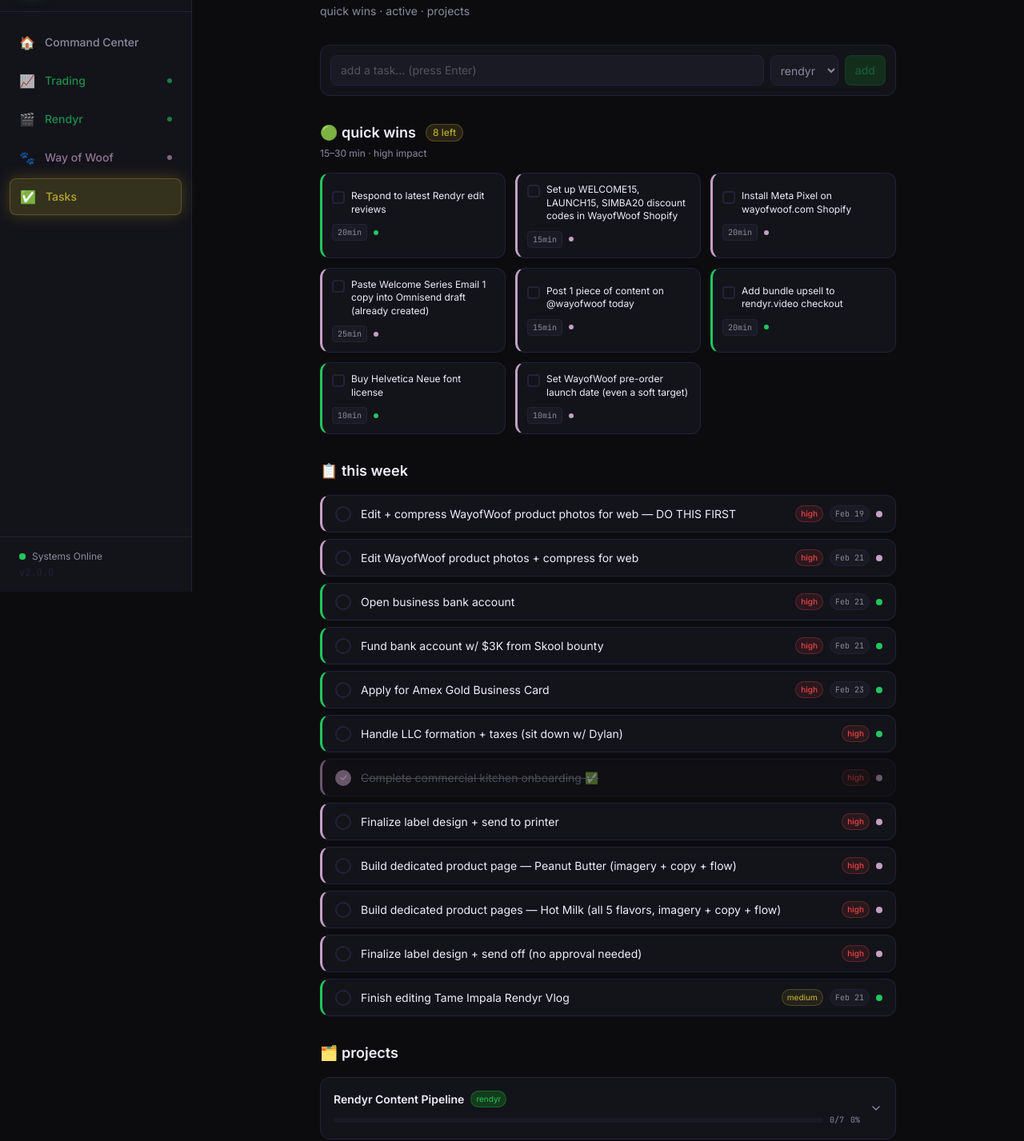
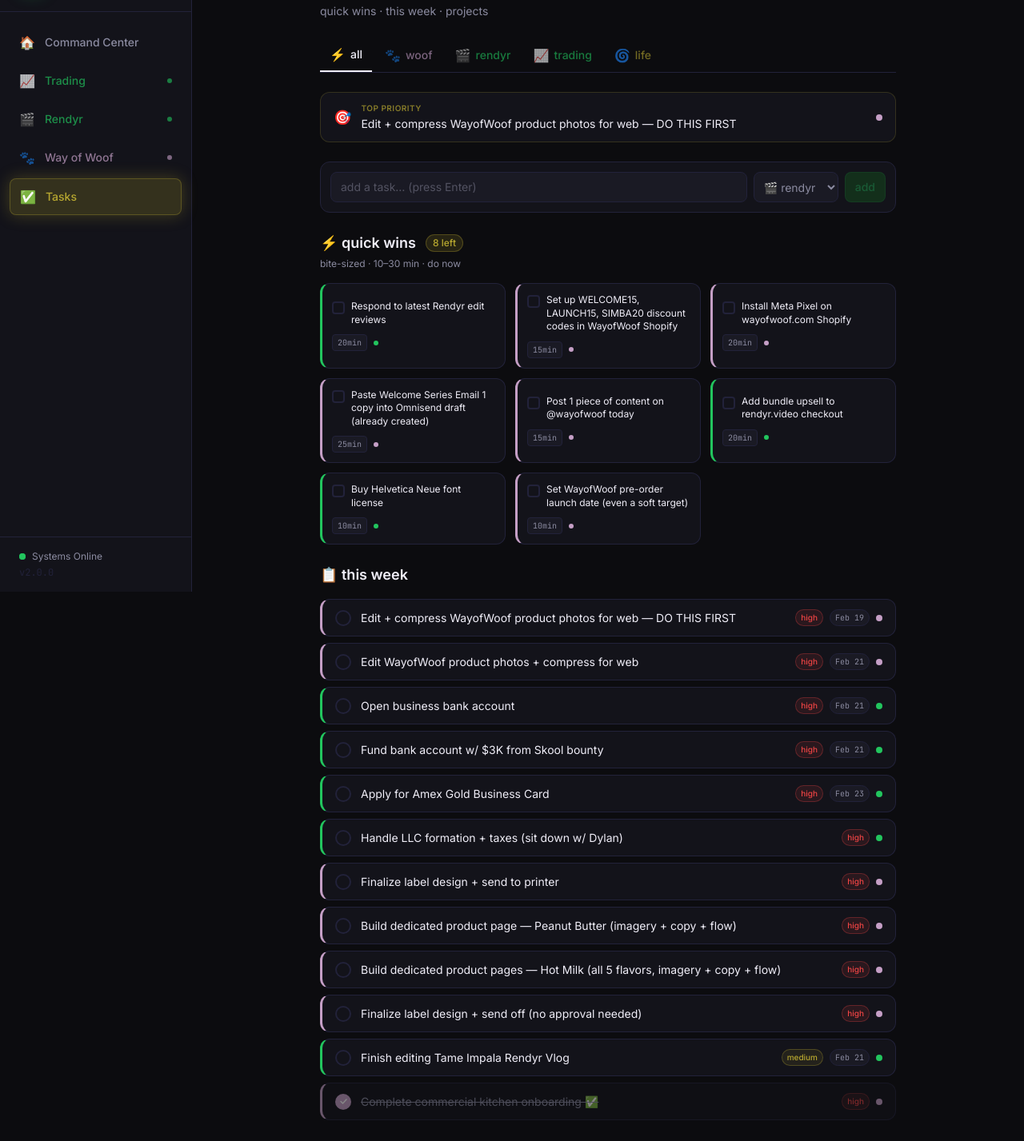
Before and after one commit to kuvomoney-hue/This-is-gonna-be-fun, a Next.js app: page /tasks in a window 1280 px wide. Shown: the part 60-1487 px from the top of the page at 80% size. Built offline with nearby package versions, Linux system fonts and the light colour scheme.

Commit message:
⚡ Tasks UX v2: category filter tabs, focus banner, next-action hints in projects

```diff
--- a/app/tasks/page.tsx
+++ b/app/tasks/page.tsx
@@ -1,10 +1,11 @@
 "use client";
 
 import { useState, useEffect, useRef } from "react";
-import { ChevronDown, ChevronRight } from "lucide-react";
+import { ChevronDown } from "lucide-react";
 
 // ── Types ──────────────────────────────────────────────────
 type Category = "rendyr" | "woof" | "trading" | "life";
+type FilterTab = "all" | Category;
 type Priority = "high" | "medium" | "low";
 
 interface QuickWin {
@@ -37,6 +38,7 @@
   category: Category;
   priority: Priority;
   progress: number;
+  note?: string;
   subtasks: Subtask[];
 }
 
@@ -47,11 +49,31 @@
 }
 
 // ── Color helpers ──────────────────────────────────────────
-const categoryColor: Record<Category, { dot: string; border: string; badge: string; glow: string }> = {
-  rendyr:  { dot: "bg-primary-bright",  border: "border-l-primary-bright",  badge: "bg-primary/60 text-primary-bright border border-primary-bright/30", glow: "shadow-glow-green" },
-  trading: { dot: "bg-primary-bright",  border: "border-l-primary-bright",  badge: "bg-primary/60 text-primary-bright border border-primary-bright/30", glow: "shadow-glow-green" },
-  woof:    { dot: "bg-wow-purple",       border: "border-l-wow-purple",      badge: "bg-wow-navy-dim/80 text-wow-purple border border-wow-purple/30",    glow: "shadow-glow-purple" },
-  life:    { dot: "bg-wow-amber",        border: "border-l-wow-amber",       badge: "bg-surface2 text-wow-amber border border-wow-amber/30",             glow: "shadow-glow-amber" },
+const categoryColor: Record<Category, { dot: string; border: string; badge: string; glow: string; tab: string; tabActive: string }> = {
+  rendyr:  {
+    dot: "bg-primary-bright", border: "border-l-primary-bright",
+    badge: "bg-primary/60 text-primary-bright border border-primary-bright/30",
+    glow: "shadow-glow-green", tab: "text-primary-bright/60 hover:text-primary-bright",
+    tabActive: "text-primary-bright border-b-2 border-primary-bright"
+  },
+  trading: {
+    dot: "bg-primary-bright", border: "border-l-primary-bright",
+    badge: "bg-primary/60 text-primary-bright border border-primary-bright/30",
+    glow: "shadow-glow-green", tab: "text-primary-bright/60 hover:text-primary-bright",
+    tabActive: "text-primary-bright border-b-2 border-primary-bright"
+  },
+  woof: {
+    dot: "bg-wow-purple", border: "border-l-wow-purple",
+    badge: "bg-wow-navy-dim/80 text-wow-purple border border-wow-purple/30",
+    glow: "shadow-glow-purple", tab: "text-wow-purple/60 hover:text-wow-purple",
+    tabActive: "text-wow-purple border-b-2 border-wow-purple"
+  },
+  life: {
+    dot: "bg-wow-amber", border: "border-l-wow-amber",
+    badge: "bg-surface2 text-wow-amber border border-wow-amber/30",
+    glow: "shadow-glow-amber", tab: "text-wow-amber/60 hover:text-wow-amber",
+    tabActive: "text-wow-amber border-b-2 border-wow-amber"
+  },
 };
 
 const priorityBadge: Record<Priority, string> = {
@@ -77,9 +99,18 @@
 const STORAGE_KEY_PROJ = "tasks_v2_projects";
 const STORAGE_KEY_USER = "tasks_v2_user";
 
+const FILTER_TABS: { key: FilterTab; label: string; emoji: string }[] = [
+  { key: "all",     label: "all",     emoji: "⚡" },
+  { key: "woof",    label: "woof",    emoji: "🐾" },
+  { key: "rendyr",  label: "rendyr",  emoji: "🎬" },
+  { key: "trading", label: "trading", emoji: "📈" },
+  { key: "life",    label: "life",    emoji: "🌀" },
+];
+
 // ── Main Page ──────────────────────────────────────────────
 export default function TasksPage() {
   const [data, setData] = useState<TasksData | null>(null);
+  const [filter, setFilter] = useState<FilterTab>("all");
   const [qwDone, setQwDone] = useState<Record<string, boolean>>({});
   const [atDone, setAtDone] = useState<Record<string, boolean>>({});
   const [projSubDone, setProjSubDone] = useState<Record<string, boolean>>({});
@@ -89,15 +120,11 @@
   const [newCat, setNewCat] = useState<Category>("rendyr");
   const inputRef = useRef<HTMLInputElement>(null);
 
-  // Load JSON + localStorage on mount
   useEffect(() => {
     fetch("/data/tasks.json")
       .then(r => r.json())
-      .then((d: TasksData) => {
-        setData(d);
-      })
+      .then((d: TasksData) => setData(d))
       .catch(console.error);
-
     try {
       const qw = localStorage.getItem(STORAGE_KEY_QW);
       if (qw) setQwDone(JSON.parse(qw));
@@ -110,7 +137,6 @@
     } catch {}
   }, []);
 
-  // Persist done states
   useEffect(() => { localStorage.setItem(STORAGE_KEY_QW, JSON.stringify(qwDone)); }, [qwDone]);
   useEffect(() => { localStorage.setItem(STORAGE_KEY_AT, JSON.stringify(atDone)); }, [atDone]);
   useEffect(() => { localStorage.setItem(STORAGE_KEY_PROJ, JSON.stringify(projSubDone)); }, [projSubDone]);
@@ -147,12 +173,18 @@
     );
   }
 
-  const quickWins = data.quickWins;
+  // ── Filtered data ──────────────────────────────────────
+  const filterFn = (cat: Category) => filter === "all" || filter === cat;
+
+  const quickWins = data.quickWins.filter(t => filterFn(t.category));
   const incompleteQW = quickWins.filter(t => !qwDone[t.id]).length;
 
-  // Sort active: user tasks first, then high priority, then by due
-  const baseActive = data.activeTasks.map(t => ({ ...t, done: atDone[t.id] ?? t.done }));
+  const baseActive = data.activeTasks
+    .filter(t => filterFn(t.category))
+    .map(t => ({ ...t, done: atDone[t.id] ?? t.done }));
+
   const sortedActive = [...baseActive].sort((a, b) => {
+    if (a.done !== b.done) return a.done ? 1 : -1;
     if (a.priority === "high" && b.priority !== "high") return -1;
     if (b.priority === "high" && a.priority !== "high") return 1;
     if (a.due && b.due) return a.due.localeCompare(b.due);
@@ -161,16 +193,55 @@
     return 0;
   });
 
+  const filteredUserTasks = userTasks.filter(t => filterFn(t.category));
+
+  const filteredProjects = data.projects.filter(p => filterFn(p.category));
+
+  // Top priority undone active task for focus banner
+  const topTask = [...filteredUserTasks, ...sortedActive].find(t => !t.done && (t as ActiveTask).priority === "high");
+
   return (
-    <div className="p-4 md:p-6 max-w-3xl mx-auto space-y-8">
+    <div className="p-4 md:p-6 max-w-3xl mx-auto space-y-6">
 
-      {/* ── Header ──────────────────────────────────────────── */}
+      {/* ── Header ── */}
       <div>
         <h1 className="text-3xl font-bold text-text-primary tracking-tight">tasks</h1>
-        <p className="text-text-secondary text-sm mt-1">quick wins · active · projects</p>
+        <p className="text-text-secondary text-sm mt-1">quick wins · this week · projects</p>
       </div>
 
-      {/* ── Add Task Input ───────────────────────────────────── */}
+      {/* ── Filter Tabs ── */}
+      <div className="flex items-center gap-1 border-b border-border pb-0 -mb-2">
+        {FILTER_TABS.map(tab => {
+          const isActive = filter === tab.key;
+          const colorClass = tab.key === "all"
+            ? (isActive ? "text-text-primary border-b-2 border-text-primary" : "text-text-secondary/60 hover:text-text-secondary")
+            : (isActive ? categoryColor[tab.key as Category].tabActive : categoryColor[tab.key as Category].tab);
+          return (
+            <button
+              key={tab.key}
+              onClick={() => setFilter(tab.key)}
+              className={`flex items-center gap-1.5 px-3 py-2.5 text-sm font-medium transition-all ${colorClass}`}
+            >
+              <span className="text-base leading-none">{tab.emoji}</span>
+              <span>{tab.label}</span>
+            </button>
+          );
+        })}
+      </div>
+
+      {/* ── Focus Banner (top priority undone task) ── */}
+      {topTask && filter === "all" && (
+        <div className="bg-surface border border-wow-amber/20 rounded-xl px-4 py-3 flex items-center gap-3">
+          <span className="text-lg">🎯</span>
+          <div className="flex-1 min-w-0">
+            <div className="text-[10px] text-wow-amber/70 uppercase tracking-wider font-semibold mb-0.5">top priority</div>
+            <p className="text-sm text-text-primary truncate">{topTask.text}</p>
+          </div>
+          <div className={`w-2 h-2 rounded-full shrink-0 ${categoryColor[topTask.category].dot}`} />
+        </div>
+      )}
+
+      {/* ── Add Task ── */}
       <div className="bg-surface border border-border rounded-xl p-3 flex gap-2">
         <input
           ref={inputRef}
@@ -186,10 +257,10 @@
           onChange={e => setNewCat(e.target.value as Category)}
           className="bg-surface2 border border-border rounded-lg px-2 py-2 text-sm text-text-secondary focus:outline-none focus:border-primary-bright/40 transition-colors"
         >
-          <option value="rendyr">rendyr</option>
-          <option value="woof">woof</option>
-          <option value="trading">trading</option>
-          <option value="life">life</option>
+          <option value="rendyr">🎬 rendyr</option>
+          <option value="woof">🐾 woof</option>
+          <option value="trading">📈 trading</option>
+          <option value="life">🌀 life</option>
         </select>
         <button
           onClick={addTask}
@@ -200,17 +271,18 @@
         </button>
       </div>
 
-      {/* ── Section 1: Quick Wins ────────────────────────────── */}
+      {/* ── Quick Wins ── */}
+      {quickWins.length > 0 && (
         <section>
           <div className="flex items-center gap-3 mb-1">
-          <h2 className="text-lg font-semibold text-text-primary">🟢 quick wins</h2>
+            <h2 className="text-lg font-semibold text-text-primary">⚡ quick wins</h2>
             {incompleteQW > 0 && (
               <span className="text-xs px-2 py-0.5 rounded-full bg-wow-amber/15 text-wow-amber border border-wow-amber/30 font-medium">
                 {incompleteQW} left
               </span>
             )}
           </div>
-        <p className="text-text-secondary text-xs mb-4">15–30 min · high impact</p>
+          <p className="text-text-secondary text-xs mb-4">bite-sized · 10–30 min · do now</p>
 
           <div className="grid grid-cols-2 md:grid-cols-3 gap-3">
             {quickWins.map(task => {
@@ -249,14 +321,16 @@
             })}
           </div>
         </section>
+      )}
 
-      {/* ── Section 2: Active Tasks ──────────────────────────── */}
+      {/* ── This Week (Active Tasks) ── */}
+      {(filteredUserTasks.length > 0 || sortedActive.length > 0) && (
         <section>
           <h2 className="text-lg font-semibold text-text-primary mb-4">📋 this week</h2>
 
           <div className="space-y-2">
-          {/* User-added tasks first */}
-          {userTasks.map(task => {
+            {/* User-added tasks */}
+            {filteredUserTasks.map(task => {
               const cc = categoryColor[task.category];
               return (
                 <div
@@ -269,7 +343,7 @@
                   <span className={`flex-1 text-sm ${task.done ? "line-through text-text-secondary" : "text-text-primary"}`}>
                     {task.text}
                   </span>
-                <span className="text-[10px] px-1.5 py-0.5 rounded-full bg-primary/30 text-primary-bright border border-primary-bright/20 font-medium">+</span>
+                  <span className="text-[10px] px-1.5 py-0.5 rounded-full bg-primary/30 text-primary-bright border border-primary-bright/20 font-medium">new</span>
                   <div className={`w-2 h-2 rounded-full ${cc.dot}`} />
                 </div>
               );
@@ -279,7 +353,7 @@
             {sortedActive.map(task => {
               const cc = categoryColor[task.category];
               const dueStr = formatDue(task.due);
-            const overdue = task.due && new Date(task.due + "T00:00:00") < new Date(new Date().setHours(0,0,0,0));
+              const overdue = task.due && new Date(task.due + "T00:00:00") < new Date(new Date().setHours(0, 0, 0, 0));
               return (
                 <div
                   key={task.id}
@@ -311,20 +385,24 @@
             })}
           </div>
         </section>
+      )}
 
-      {/* ── Section 3: Projects ──────────────────────────────── */}
+      {/* ── Projects ── */}
+      {filteredProjects.length > 0 && (
         <section>
           <h2 className="text-lg font-semibold text-text-primary mb-4">🗂️ projects</h2>
 
           <div className="space-y-3">
-          {data.projects.map(proj => {
+            {filteredProjects.map(proj => {
               const cc = categoryColor[proj.category];
               const expanded = expandedProj[proj.id] ?? false;
 
-            // Dynamic progress from localStorage
               const totalSubs = proj.subtasks.length;
               const doneSubs = proj.subtasks.filter(s => projSubDone[s.id] ?? s.done).length;
               const dynamicProgress = totalSubs > 0 ? Math.round((doneSubs / totalSubs) * 100) : proj.progress;
+
+              // Find the first undone subtask as "next action"
+              const nextAction = proj.subtasks.find(s => !(projSubDone[s.id] ?? s.done));
 
               return (
                 <div
@@ -333,18 +411,24 @@
                     expanded ? cc.glow : ""
                   }`}
                 >
-                {/* Project header — click to expand */}
                   <button
                     onClick={() => toggleProject(proj.id)}
                     className="w-full text-left px-4 py-4 flex items-center gap-3 group"
                   >
                     <div className="flex-1 min-w-0">
-                    <div className="flex items-center gap-2 mb-2">
+                      <div className="flex items-center gap-2 mb-1">
                         <span className="text-sm font-semibold text-text-primary truncate">{proj.title}</span>
                         <span className={`text-[10px] px-1.5 py-0.5 rounded-full ${cc.badge} shrink-0`}>
                           {proj.category}
                         </span>
                       </div>
+
+                      {/* Next action hint */}
+                      {nextAction && !expanded && (
+                        <p className="text-[11px] text-text-secondary truncate mb-2">
+                          → {nextAction.text}
+                        </p>
+                      )}
 
                       {/* Progress bar */}
                       <div className="flex items-center gap-2">
@@ -367,16 +451,22 @@
                       </div>
                     </div>
 
-                  <div className={`text-text-secondary group-hover:text-text-primary transition-colors shrink-0 ${expanded ? "rotate-180" : ""} transition-transform duration-200`}>
+                    <div className={`text-text-secondary group-hover:text-text-primary transition-all shrink-0 ${expanded ? "rotate-180" : ""} duration-200`}>
                       <ChevronDown size={16} />
                     </div>
                   </button>
 
-                {/* Subtask list */}
+                  {/* Subtasks */}
                   {expanded && (
                     <div className="border-t border-border px-4 py-3 space-y-2 bg-surface2/30">
+                      {proj.note && (
+                        <p className="text-xs text-text-secondary/70 italic pb-2 border-b border-border/50">
+                          {proj.note}
+                        </p>
+                      )}
                       {proj.subtasks.map(sub => {
                         const subDone = projSubDone[sub.id] ?? sub.done;
+                        const isNext = !subDone && sub.id === nextAction?.id;
                         return (
                           <button
                             key={sub.id}
@@ -396,9 +486,14 @@
                                 </svg>
                               )}
                             </div>
-                          <span className={`text-xs ${subDone ? "line-through text-text-secondary" : "text-text-primary"}`}>
+                            <span className={`text-xs flex-1 ${subDone ? "line-through text-text-secondary" : isNext ? "text-text-primary font-medium" : "text-text-primary"}`}>
                               {sub.text}
                             </span>
+                            {isNext && (
+                              <span className="text-[9px] px-1.5 py-0.5 rounded-full bg-wow-amber/15 text-wow-amber border border-wow-amber/30 font-semibold uppercase tracking-wide shrink-0">
+                                next
+                              </span>
+                            )}
                           </button>
                         );
                       })}
@@ -409,14 +504,20 @@
             })}
           </div>
         </section>
+      )}
 
-      {/* ── Footer CTA ───────────────────────────────────────── */}
-      <div className="pt-4 pb-8 flex justify-center">
+      {/* ── Empty state ── */}
+      {quickWins.length === 0 && sortedActive.length === 0 && filteredProjects.length === 0 && (
+        <div className="text-center py-16">
+          <div className="text-4xl mb-3">✅</div>
+          <p className="text-text-secondary text-sm">all clear for {filter === "all" ? "everything" : filter}</p>
+        </div>
+      )}
+
+      {/* ── Footer ── */}
+      <div className="pt-2 pb-8 flex justify-center">
         <button
-          onClick={() => {
-            fetch("https://tasks.googleapis.com", { mode: "no-cors" }).catch(() => {});
-            alert("Google Tasks integration coming soon!");
-          }}
+          onClick={() => alert("Google Tasks integration coming soon!")}
           className="flex items-center gap-2 text-xs px-4 py-2.5 rounded-lg border border-border text-text-secondary hover:border-wow-amber/40 hover:text-wow-amber transition-all"
         >
           <span>🔗</span>
@@ -432,7 +533,7 @@
 function CheckBox({ checked, onToggle, dotClass }: { checked: boolean; onToggle: () => void; dotClass: string }) {
   return (
     <button
-      onClick={onToggle}
+      onClick={e => { e.stopPropagation(); onToggle(); }}
       className={`w-5 h-5 rounded-full border-2 flex items-center justify-center shrink-0 transition-all ${
         checked ? `${dotClass} border-transparent` : "border-border hover:border-text-secondary"
       }`}
```
Lines whose indentation alone changed are shown as unchanged.
